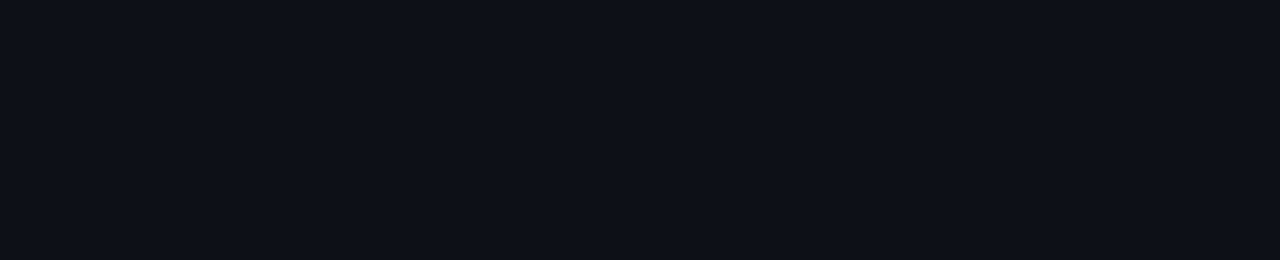
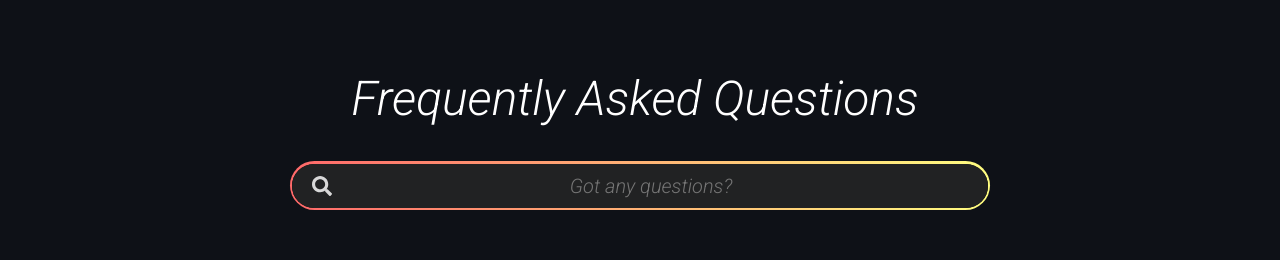
Before and after one commit to christianlarry/faq-uniq-react, a React (Vite) app: page /faq in a window 1280 px wide. Before the commit this address had no page. Shown: the part 174-434 px from the top of the page. Built offline with nearby package versions, Linux system fonts and the light colour scheme; no server answers.

Commit message:
Added search function

```diff
--- a/src/AppRouter.tsx
+++ b/src/AppRouter.tsx
@@ -1,4 +1,4 @@
-import { BrowserRouter as Router, Routes, Route } from "react-router-dom";
+import { BrowserRouter as Router, Routes, Route, Navigate } from "react-router-dom";
 
 // PAGES
 import HomePage from "./components/pages/home/HomePage"
@@ -11,7 +11,8 @@
 		<Router>
 			<Routes>
 				<Route element={<MainLayout/>}>
-					<Route index element={<HomePage/>}/>
+					<Route index element={<Navigate to={"/faq"}/>}/>
+					<Route path="faq" element={<HomePage/>}/>
 				</Route>
 			</Routes>
 		</Router>
--- a/src/components/UI/atoms/input/FaqSearchInput.tsx
+++ b/src/components/UI/atoms/input/FaqSearchInput.tsx
@@ -1,10 +1,16 @@
 import { FaSearch } from "react-icons/fa"
 import "./FaqSearchInput.css"
-import { useRef } from "react"
+import { useEffect, useRef, useState } from "react"
+import { useLocation, useNavigate } from "react-router-dom"
 
 const Input = () => {
 
+  // STATE
+  const [inputValue,setInputValue] = useState<string>("")
+
   const inputRef = useRef<HTMLInputElement>(null)
+
+  const navigate = useNavigate()
 
   const handleSearchIconClick = ()=>{
     if(inputRef.current){
@@ -12,11 +18,38 @@
     }
   }
 
+  const handleOnKeydown = (e:React.KeyboardEvent<HTMLInputElement>)=>{
+    const inputValue = e.currentTarget.value
+    const key = e.key
+
+    if(key === "Enter"){
+      if(inputValue){
+        navigate(`?search=${inputValue}`)
+      }else{
+        navigate("/")
+      }
+    }
+  }
+
+  const handleInputChange = (e:React.ChangeEvent<HTMLInputElement>)=>{
+    setInputValue(e.currentTarget.value)
+  }
+
+  // GET SEARCH VALUE IF IT WAS
+  const location = useLocation()
+  useEffect(()=>{
+    const queryParams = new URLSearchParams(location.search)
+    const search = queryParams.get("search")
+
+    if(search){
+      setInputValue(search)
+    }
+  },[location])
+
   return (
-
     <div className="faq-uniq-input-wrap">
       <FaSearch className="search-icon" onClick={handleSearchIconClick}/>
-      <input ref={inputRef} className="faq-uniq-input" type="search" placeholder="Got any questions?"/>
+      <input ref={inputRef} className="faq-uniq-input" onKeyDown={handleOnKeydown} type="search" placeholder="Got any questions?" value={inputValue} onChange={handleInputChange}/>
     </div>
 
   )
--- a/src/components/pages/home/HomePage.tsx
+++ b/src/components/pages/home/HomePage.tsx
@@ -8,8 +8,6 @@
 
 const HomePage = ()=>{
 
-  // STATE
-  const [allFaq,setAllFaq] = useState<FaqModel[]>()
   const [faq,setFaq] = useState<FaqModel[]>()
 
   const getFaq = async ()=>{
@@ -26,12 +24,25 @@
     setFaq(data.data)
   }
 
+  const searchFaq = async(search:string)=>{
+    const result = await axios.get(`http://localhost:3000/api/v1/faq?search=${search}`)
+    const data = result.data
+
+    setFaq(data.data)
+  }
+
   // LOCATION
   const location = useLocation()
 
   useEffect(()=>{
     const searchParams = new URLSearchParams(location.search)
     const category = searchParams.get("category")
+    const search = searchParams.get("search")
+
+    if(search){
+      searchFaq(search)
+      return
+    }
 
     if(category){
       getFaqByCategoryId(category)
```
